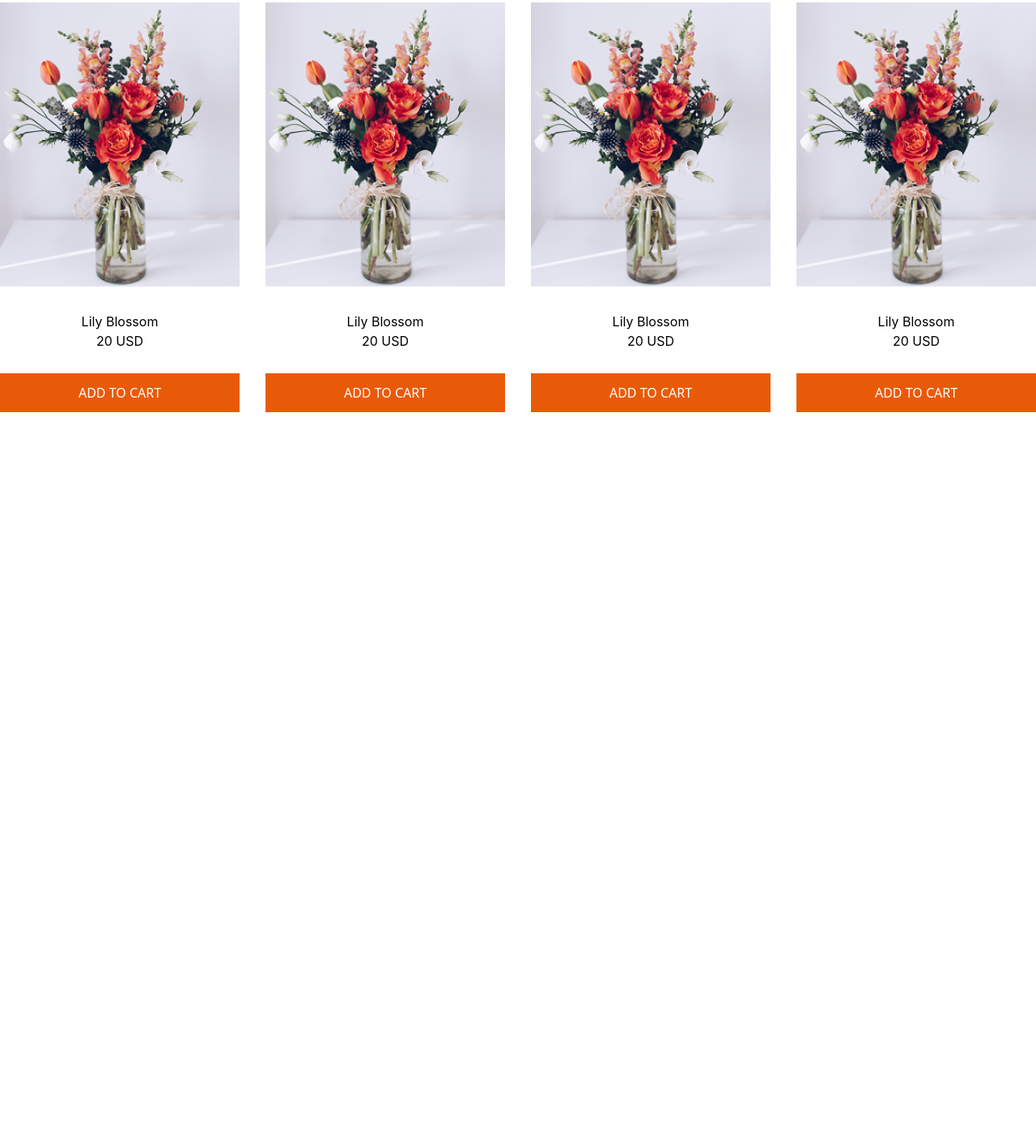
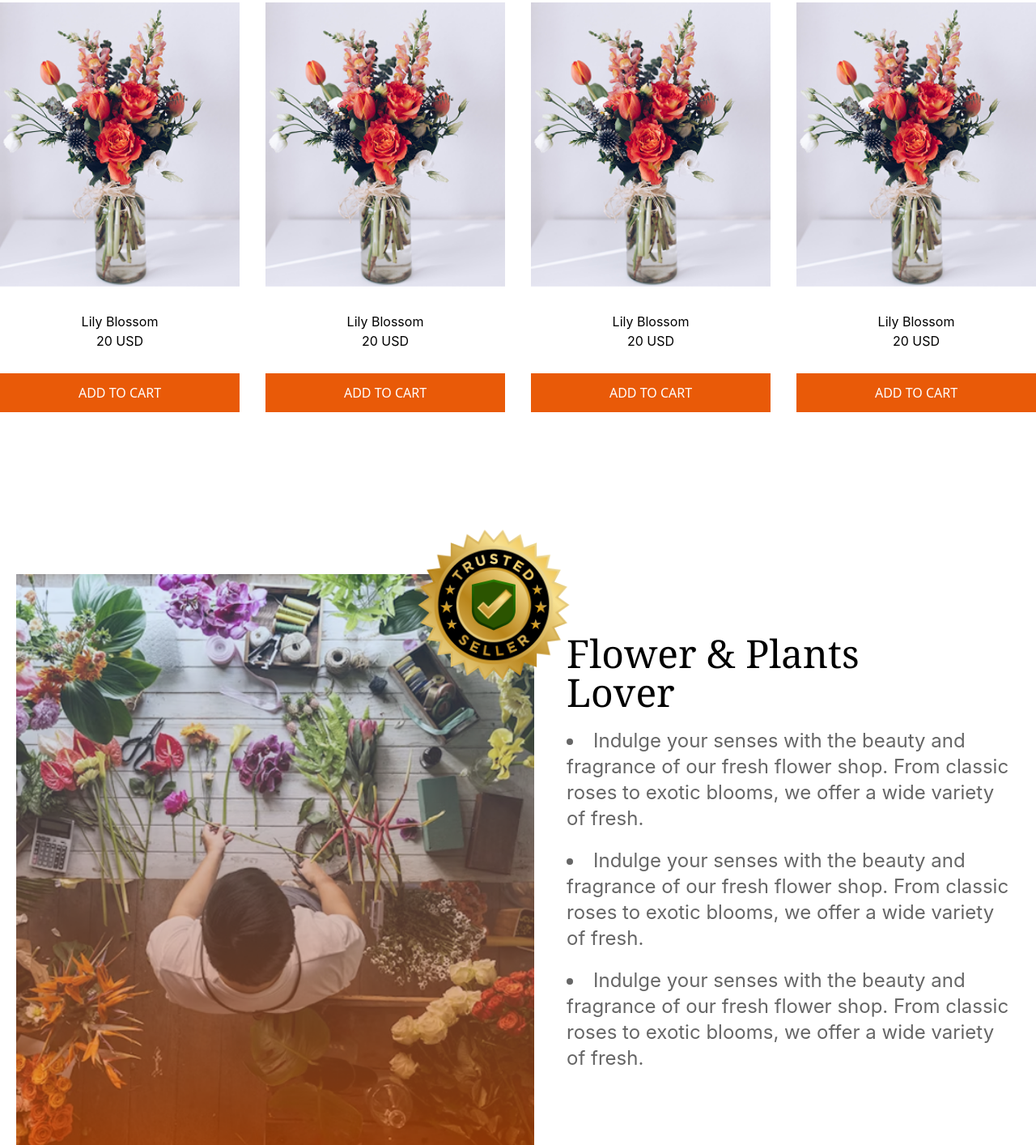
Before and after one commit to nomankhan323/flowers, a plain HTML site: page index.html in a window 1280 px wide. Shown: the part 1386-2800 px from the top of the page at 81% size. Before the commit the page ends 1895 px from the top, so only its background shows below. Drawn offline with nearby package versions, Linux system fonts and the light colour scheme.

Commit message:
Flower lover section added

```diff
--- a/index.html
+++ b/index.html
@@ -7,11 +7,6 @@
     <title>Flower-Shop</title>
     <link rel="stylesheet" href="style.css">
     <style>
-        /* .container {
-            display: grid;
-            grid-template-columns: repeat(4, 1fr);
-            gap: 20px;
-        } */
     </style>
 </head>
 <script src="https://cdn.jsdelivr.net/npm/@tailwindcss/browser@4"></script>
@@ -56,7 +51,7 @@
 
     <main>
         <!-- card -->
-        <section class="text-center">
+        <section class="text-center mb-50">
             <h2 class=" noto-serif font-bold text-5xl mb-3 "><span class="text-[#E95A08]">Our</span> Plants</h2>
             <p class="text-[#666666] inter-font mb-10">Indulge your senses with the beauty and fragrance of our fresh
                 flower
@@ -157,6 +152,37 @@
                 </div>
             </div>
         </section>
+
+        <!-- Flower Lover -->
+        <section class="flex items-center justify-around">
+            <div>
+                <img class="relative w-160" src="flower-store.png" alt="">
+                <div class="absolute -mt-200 ml-115">
+                    <img class="w-65" src="trusted-badge.png " alt="">
+                </div>
+            </div>
+
+            <div class="w-140">
+                <h2 class="noto-serif font-bold text-5xl mb-5">Flower & Plants <br> Lover</h2>
+                <p>
+                    <li class="text-[#666666] inter-font text-2xl mb-5">Indulge your senses with the beauty and <br>
+                        fragrance of
+                        our
+                        fresh flower shop. From classic <br> roses
+                        to exotic blooms, we offer a wide variety <br> of fresh.</li>
+                    <li class="text-[#666666] inter-font text-2xl mb-5">Indulge your senses with the beauty and <br>
+                        fragrance of
+                        our
+                        fresh flower shop. From classic <br> roses
+                        to exotic blooms, we offer a wide variety <br> of fresh.</li>
+                    <li class="text-[#666666] inter-font text-2xl mb-5">Indulge your senses with the beauty and <br>
+                        fragrance of
+                        our
+                        fresh flower shop. From classic <br> roses
+                        to exotic blooms, we offer a wide variety <br> of fresh.</li>
+                </p>
+            </div>
+        </section>
     </main>
 
     <footer>
```
